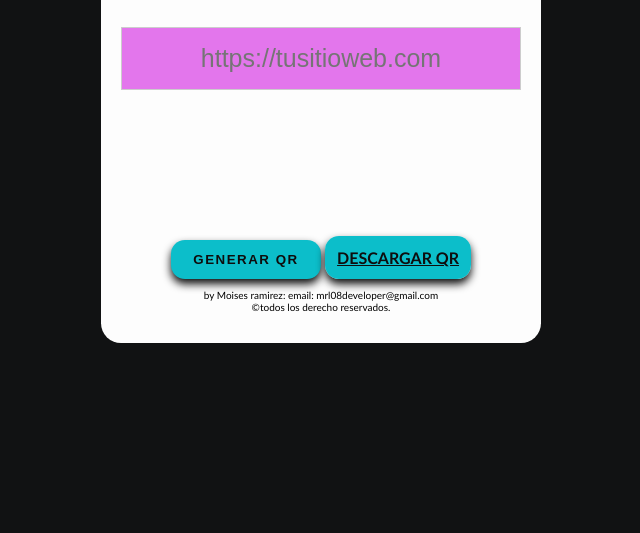
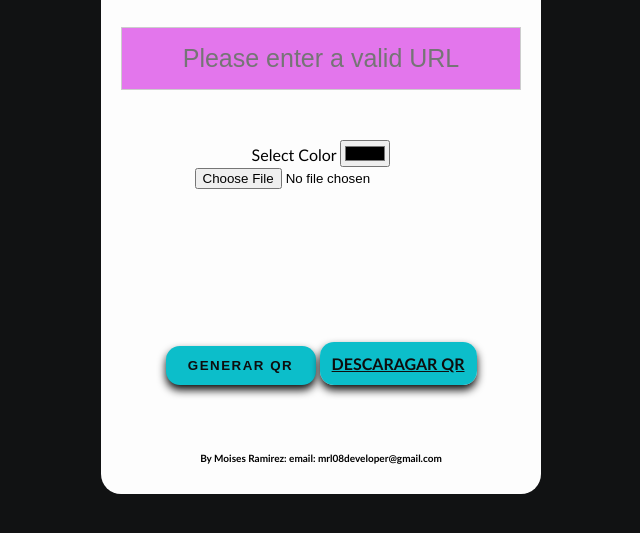
Before and after one commit to yourbestdeveloperweb/mrl-QR, a plain HTML site: page index.html in a window 1280 px wide. Shown: the part 185-718 px from the top of the page, without its empty margins (319-959 px from the left). Drawn offline with Linux system fonts and the light colour scheme.

Commit message:
Update index.html
update

```diff
--- a/index.html
+++ b/index.html
@@ -10,24 +10,44 @@
 </head>
 
 <body>
+
     <script src="QRCodeLibrary.js"></script>
     <div class="formulario">
         <h1>MRL Generador QR</h1>
         <form>
-            <input type="url" name="sitioWeb" id="sitioWeb" placeholder="https://tusitioweb.com" required>
+            <input type="url" name="sitioWeb" id="sitioWeb" placeholder="Please enter a valid URL" required>
+
+            <!-- Input para seleccionar el color del QR -->
+             <div class="btcolor"> Select Color
+            <input type="color" id="colorQR" name="colorQR" value="#000000" required>
+            </div>
+
+            <div class="qrslector">
+            <!-- Input para subir la imagen que irá en el centro del QR -->
+            <input type="file" id="imagenQR" name="imagenQR" accept="image/*">
+            </div>
+            <br>
+            <br>
+            <br>
+
+            <!-- Nuevo: Vista previa del QR generado con imagen -->
             <div id="contenedorCodigoQr">
                 <div id="codigoQr" class="codigoQr"></div>
-                <button type="button" onclick="generarCodigoQr()">Generar QR</button>
-                <a class="download-button" href="#">Descargar QR</a>
-
-            <br>
             </div>
 
-           <p>by Moises ramirez: email: mrl08developer@gmail.com<br>&copy;todos los derecho reservados.</p>
+            <button type="button" onclick="generarCodigoQr()">Generar QR</button>
+            <a class="download-button" href="#">Descaragar QR</a>
+            <br>
+            <br>
+            <br>
+            <br>
+
+            <div class="myname">
+                <p><strong>By Moises Ramirez: email: mrl08developer@gmail.com</strong></p>
+            </div>
         </form>
     </div>
     <script src="generator.js"></script>
-
 </body>
 
 </html>
```
